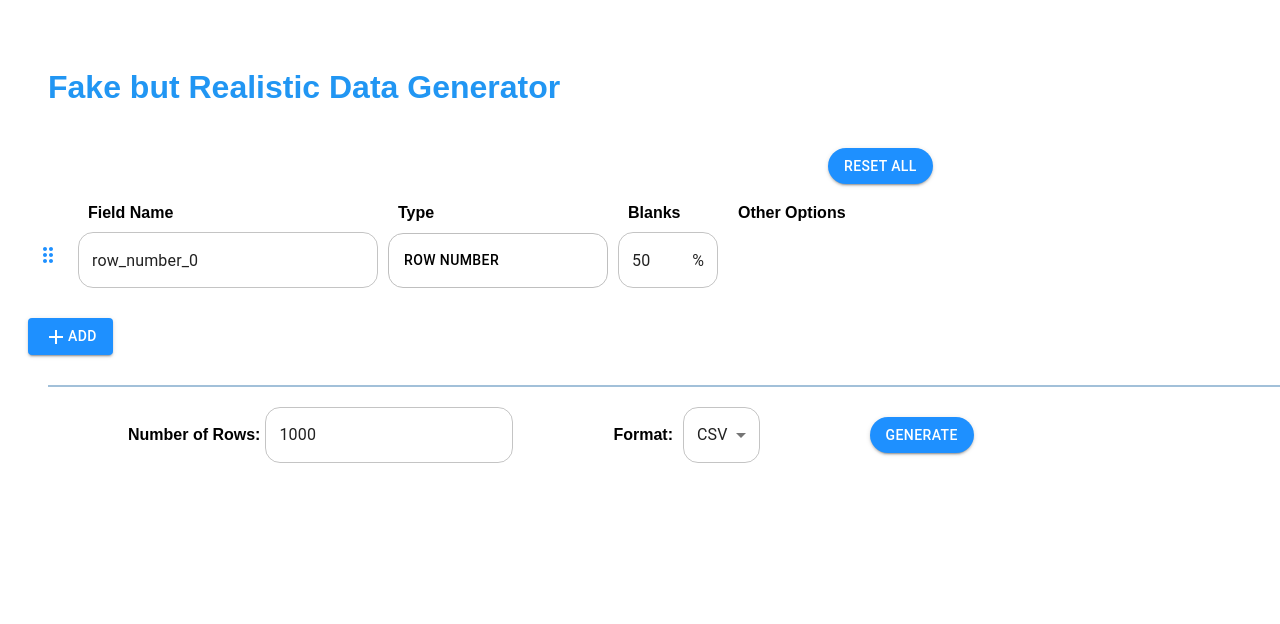
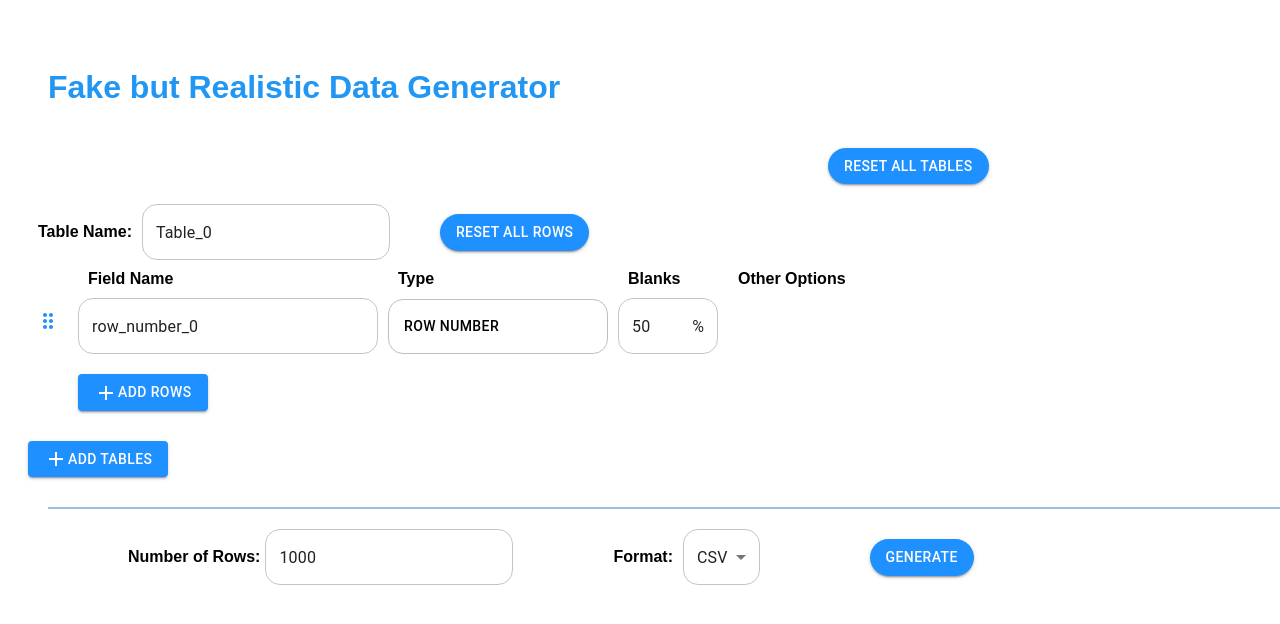
Before and after one commit to Irminrics/fake-but-realistic-data, a React (Vite) app: page / in a window 1280 px wide. Shown: the top 624 px of the page. Built offline with nearby package versions, Linux system fonts and the light colour scheme.

Commit message:
the table stuff

```diff
--- a/src/App.jsx
+++ b/src/App.jsx
@@ -50,6 +50,97 @@ export default function App() {
 
     const [checkedStates, setCheckedStates] = useState([true]); // Assuming initial state is true for defaultChecked
 
+    const [tableName, setTableName] = useState(['Table_0']);
+
+    const [tables, setTables] = useState([{id: 0, tableName: 'Table_0', rows:[{id: 0, name: 'row_number_0', type: 'Row Number', blanks: '50'}]}]);
+
+    const handleTableNameChange = (event) => {
+        const newTableName = event.target.value;
+        // setTableName(newTableName);
+        setTables(prevTables => {
+            const updatedTables = [...prevTables];
+            updatedTables[tableIndex].tableName = newTableName;
+            return updatedTables;
+        })
+        console.log("TableName changed to:", newTableName);
+    };
+
+    const handleAddTable = () => {
+        console.log('Adding a new table');
+        const newTable = {
+            id: '${tables.length}',
+            tableName: `Table ${tables.length}`,
+            rows: [{ id: 1, name: 'row_number_0', type: 'Row Number', blanks: '50' }] // Default initial row
+        };
+        setTables(prevTables => [...prevTables, newTable]);
+
+        // Log each table along with its rows
+        tables.forEach((table, index) => {
+            console.log(`Table ${index}:`, table);
+        });
+    };
+
+
+    const handleDeleteTable = (tableIndex) => {
+        setTables(prevTables => {
+            const updatedTables = [...prevTables];
+            updatedTables.splice(tableIndex, 1);
+            return updatedTables;
+        });
+    };
+
+
+    const handleAddRow = (tableIndex) => {
+        console.log('Adding a new row');
+        const newRow = {
+            id: tables[tableIndex].rows.length + 1,
+            name: `row_number_${rows.length}`,
+            type: 'Row Number',
+            blanks: '50'
+        };
+        setRows(prevRows => [...prevRows, newRow]);
+        setTables(prevTables => {
+            const updatedTables = [...prevTables];
+            updatedTables[tableIndex].rows = [...updatedTables[tableIndex].rows, newRow];
+            return updatedTables;
+        });
+
+        // console.log("Table Row:", newRow);
+        // console.log("Table Rows:");
+        //     tables.forEach((table, index) => {
+        //         console.log(`Table ${index} Rows:`, table);
+        // });
+        // Log all tables
+        console.log("All Tables:", tables);
+    };
+
+    // const handleAddRow = (tableIndex) => {
+    //     console.log('Adding a new row');
+    //     const newRow = {
+    //         name: `row_number_${rows.length}`,
+    //         type: 'Row Number',
+    //         blanks: '50'
+    //     };
+    //     setRows(prevRows => [...prevRows, newRow]);
+
+    //     console.log("Table Row:", newRow);
+    // };
+
+
+    // const handleDeleteRow = (indexToDelete) => {
+    //     setRows(prevRows => prevRows.filter((row, index) => index !== indexToDelete));
+    // };
+
+    const handleDeleteRow = (tableIndex, rowIndex) => {
+        setTables(prevTables => {
+            const updatedTables = [...prevTables];
+            updatedTables[tableIndex].rows.splice(rowIndex, 1); // Remove the row at the specified index
+            return updatedTables;
+        });
+        // console.log("Delete Row:", table[tableIndex]);
+        console.log("All Tables:", tables);
+    };
+
     const handleChange = (index) => (event) => {
         const newCheckedStates = [...checkedStates];
         newCheckedStates[index] = event.target.checked;
@@ -71,6 +162,7 @@ export default function App() {
     const handleInputSelectionDialogOpen = (event, index) => {
         setAnchorEl(index);
         setOpen(true);
+        console.log("Row Object:", row);
     };
 
 
@@ -102,20 +194,24 @@ export default function App() {
         setRows(defaultRows);
     };
 
-    const handleAddRow = () => {
-        console.log('Adding a new row');
-        const newRow = {
-            name: `row_number_${rows.length}`,
-            type: 'Row Number',
-            blanks: '50'
-        };
-        setRows(prevRows => [...prevRows, newRow]);
-    };
+    // const handleResetAllTable = () => {
+    //     // Set rows to default
+    //     const defaultRows = [{
+    //         name: 'row_number_0',
+    //         type: 'Row Number',
+    //         blanks: '50'
+    //     }];
+    //     // setRows(defaultRows);
+    //     // Map over the tables array and reset each table's rows to default
+    //     const resetTables = tables.map(table => ({
+    //         ...table,
+    //         tableName: 'Table_0',
+    //         rows: [defaultRows] // Set rows to contain only the default row
+    //     }));
 
-
-    const handleDeleteRow = (indexToDelete) => {
-        setRows(prevRows => prevRows.filter((row, index) => index !== indexToDelete));
-    };
+    //     // Update the state with the reset tables
+    //     setTables(resetTables);
+    // };
 
     const handleFormatChange = (event) => {
         setFormat(event.target.value);
@@ -143,7 +239,7 @@ export default function App() {
     };
 
     // CSV Functions
-    const convertRowsToCSV = () => {
+    const convertRowsToCSV = (TableName) => {
         let csvContent = "data:text/csv;charset=utf-8,";
 
         // Extract field names, types, and blanks percentages
@@ -252,10 +348,11 @@ export default function App() {
 
     // Function to handle CSV download
     const handleDownloadCSV = () => {
-        const csvContent = convertRowsToCSV();
+        const csvContent = convertRowsToCSV(tableName);
         const link = document.createElement("a");
         link.setAttribute("href", csvContent);
-        link.setAttribute("download", "data.csv");
+        // link.setAttribute("download", "data.csv");
+        link.setAttribute("download", tableName + '.csv');
         document.body.appendChild(link);
         link.click();
     };
@@ -388,9 +485,39 @@ export default function App() {
             {/* Reset All button */}
             <div style={{display: 'flex', minWidth: 200, alignItems: 'center', marginBottom: '20px', marginLeft: '800px', marginRight: '20px' }}>
                 <Button onClick={handleResetAll} variant="contained" color="primary" style={{ backgroundColor: '#1E90FF', borderRadius: '30px', marginRight: '10px' }}>
-                    Reset All
+                    Reset All Tables
                 </Button>
             </div>
+
+            {tables.map((table, tableIndex) => (
+            <div key={tableIndex}>
+            {/* Input Table Name  and delete table button*/}
+            <div style={{ display: 'flex', alignItems: 'center', fontWeight: 'bold', marginBottom: '10px' }}>
+                <div style={{ minWidth: 50, marginLeft: '10px' }}>Table Name: </div>
+                    <TextField
+                        id={`Table_${tableIndex}`}
+                        sx={{ minWidth: 100, marginLeft: '10px', marginRight: '50px' }}
+                        variant="outlined"
+                        InputProps={{
+                            style: { borderRadius: '15px' }
+                        }}
+                        value={table.tableName}
+                        // onChange={handleTableNameChange}
+                        onChange={(event) => handleTableNameChange(event, tableIndex)}
+                    />
+
+                    {/* <div style={{ minWidth: 50, marginLeft: '10px' }}> {tableName.name} </div> */}
+                    {tables.length > 1 && (
+                        <Button onClick={handleDeleteTable} variant="contained" color="primary" style={{ backgroundColor: '#1E90FF', borderRadius: '5px', marginRight: '40px' }}>
+                            Delete Table
+                        </Button>
+                    )}
+
+                    <Button onClick={handleResetAll} variant="contained" color="primary" style={{ backgroundColor: '#1E90FF', borderRadius: '30px', marginRight: '10px' }}>
+                        Reset All Rows
+                    </Button>
+
+                </div>
 
             <div style={{ display: 'flex', alignItems: 'center', fontWeight: 'bold', marginBottom: '10px' }}>
                 <div style={{ minWidth: 300, marginLeft: '60px' }}>Field Name</div>
@@ -399,11 +526,12 @@ export default function App() {
                 <div style={{ minWidth: 600, marginLeft: '10px' }}>Other Options</div>
                 <div style={{ minWidth: 0, marginLeft: '10px' }}>Primary Key</div>
             </div>
+
             <DragDropContext onDragEnd={handleDragEnd}>
                 <Droppable droppableId="rows">
                     {(provided) => (
                         <div {...provided.droppableProps} ref={provided.innerRef}>
-                            {rows.map((row, index) => (
+                            {table.rows.map((row, index) => (
                                 <Draggable key={index} draggableId={index.toString()} index={index}>
                                     {(provided) => (
                                         <div
@@ -445,6 +573,8 @@ export default function App() {
                                                     color: 'black',backgroundColor: 'transparent', '&:hover': {color: 'black', backgroundColor: 'transparent'}}}
 
                                                     >
+
+
                                                         {row.type || 'Select Type'}
 
                                                     </Button>
@@ -562,10 +692,26 @@ export default function App() {
             </DragDropContext>
 
             {/* Add New Row Button */}
+            <div style={{ display: 'flex', justifyContent: 'flex-start', marginBottom: '10px', marginTop: '20px', marginLeft: '50px' }}>
+                <Button onClick={()=>handleAddRow(tableIndex)} variant="contained" color="primary" style={{ backgroundColor: '#1E90FF', marginRight: '10px' }}>
+                    <AddCircleIcon style={{ marginLeft: 'auto', cursor: 'pointer' }} />
+                    ADD Rows
+                </Button>
+            </div>
+
+            {tables.length > 1 && (
+                <div style={{ margin: '20px 20px', height: '2px', width: '95%', backgroundColor: 'rgba(70, 130, 180, 0.5)' }} />
+
+            )}
+
+        </div>
+        ))}
+
+            {/* Add New Table Button */}
             <div style={{ display: 'flex', justifyContent: 'flex-start', marginBottom: '10px', marginTop: '20px' }}>
-                <Button onClick={handleAddRow} variant="contained" color="primary" style={{ backgroundColor: '#1E90FF', marginRight: '10px' }}>
+                <Button onClick={handleAddTable} variant="contained" color="primary" style={{ backgroundColor: '#1E90FF', marginRight: '10px' }}>
                     <AddCircleIcon style={{ marginLeft: 'auto', cursor: 'pointer' }} />
-                    ADD
+                    ADD Tables
                 </Button>
             </div>
 
```
